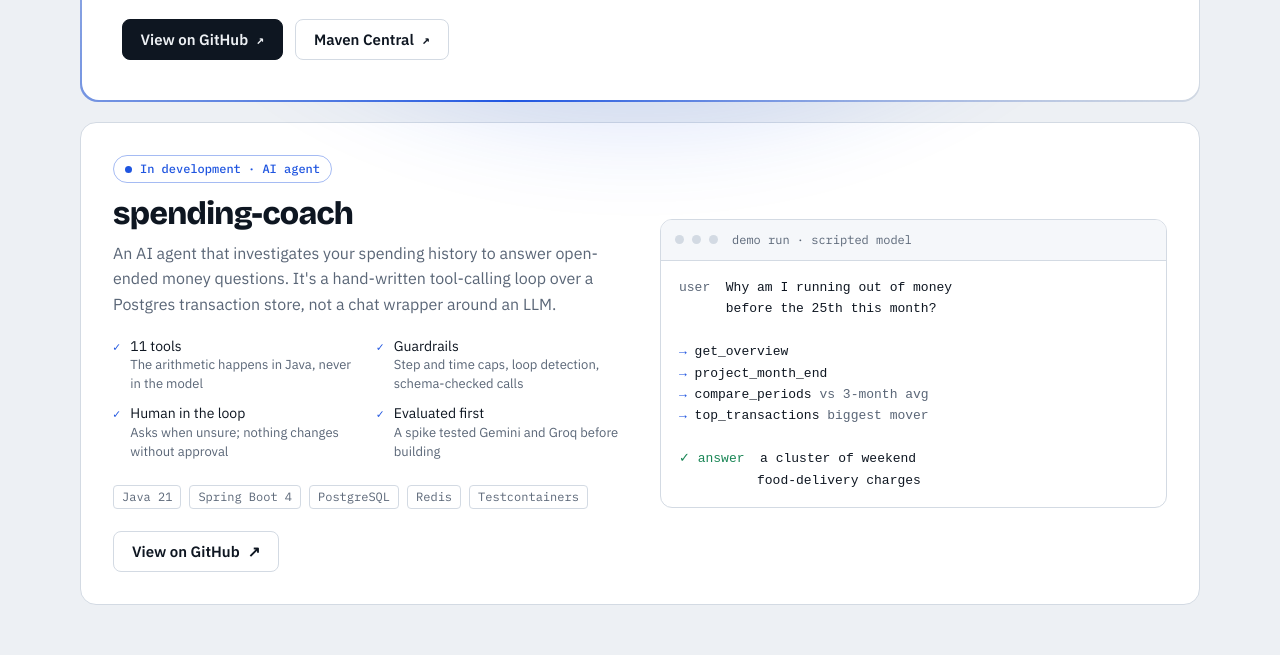
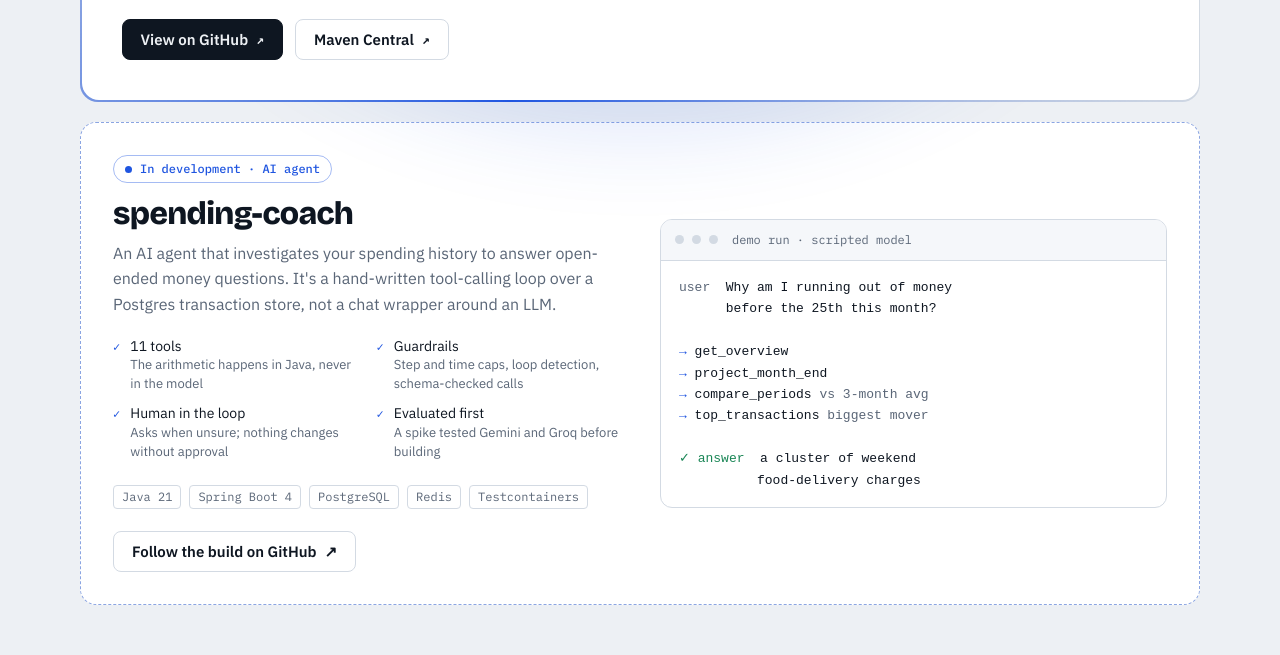
Before and after one commit to ialihaider75/ialihaider75.github.io, a plain HTML site: page index.html in a window 1280 px wide. Shown: the part 6640-7295 px from the top of the page. Drawn offline with Linux system fonts and the light colour scheme.

Commit message:
Mark spending-coach as a work in progress
Dashed border on the spending-coach card, next to the library's solid
one, and "Follow the build on GitHub" as its button.

Co-Authored-By: Claude Opus 5.5 <noreply@anthropic.com>
Claude-Session: https://claude.ai/code/session_018joHDcDxdqGEn6vFGAtygB

```diff
--- a/index.html
+++ b/index.html
@@ -337,7 +337,7 @@ h2 { font: 700 clamp(28px, 3.6vw, 42px)/1.05 var(--display); letter-spacing: -.0
   .tabs button { padding-block: 12px; }
 }
 /* spending-coach: a quieter companion card under the library */
-.agent-card { margin-top: 20px; display: grid; grid-template-columns: 1fr 1fr; gap: clamp(20px, 4vw, 40px); align-items: center; background: var(--surface); border: 1px solid var(--line); border-radius: 16px; padding: clamp(20px, 4vw, 32px); }
+.agent-card { margin-top: 20px; display: grid; grid-template-columns: 1fr 1fr; gap: clamp(20px, 4vw, 40px); align-items: center; background: var(--surface); border: 1.5px dashed color-mix(in srgb, var(--accent) 40%, var(--line)); border-radius: 16px; padding: clamp(20px, 4vw, 32px); }
 .agent-card > * { min-width: 0; }
 .agent-card h3 { font: 800 clamp(24px, 3vw, 32px)/1.05 var(--display); letter-spacing: -.02em; margin: 14px 0 10px; }
 .agent-card h3 a { text-decoration: none; }
@@ -691,7 +691,7 @@ footer { padding-block: 32px 40px; display: flex; flex-wrap: wrap; justify-conte
             <li><div>Evaluated first<span>A spike tested Gemini and Groq before building</span></div></li>
           </ul>
           <div class="oss-meta"><span class="chip">Java 21</span><span class="chip">Spring Boot 4</span><span class="chip">PostgreSQL</span><span class="chip">Redis</span><span class="chip">Testcontainers</span></div>
-          <a class="btn" href="https://github.com/ialihaider75/spending-coach" target="_blank" rel="noopener">View on GitHub <span>↗</span></a>
+          <a class="btn" href="https://github.com/ialihaider75/spending-coach" target="_blank" rel="noopener">Follow the build on GitHub <span>↗</span></a>
         </div>
         <div class="term agent-trace" aria-label="Example agent run from the project's demo script">
           <div class="term-top"><i></i><i></i><i></i><span>demo run · scripted model</span></div>
```
